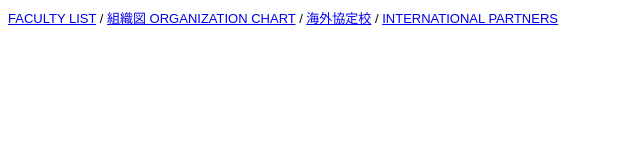
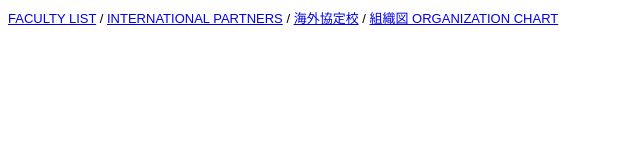
Before and after one commit to mjwarren/partners, a plain HTML site: page index.html in a window 1280 px wide. Shown: the whole page, without its empty margins (0-640 px from the left). Drawn offline with Linux system fonts and the light colour scheme.

Commit message:
Update index.html

```diff
--- a/index.html
+++ b/index.html
@@ -1,9 +1,9 @@
 <body>
     <font face="arial"; font size="2">
     <a href="http://mjwarren.github.io/directory">FACULTY LIST</a>  /
-    <a href="http://mjwarren.github.io/soshikizu">組織図 ORGANIZATION CHART</a>  /
+    <a href="http://mjwarren.github.io/partners">INTERNATIONAL PARTNERS</a>  /
     <a href="http://mjwarren.github.io/partners-jp">海外協定校</a>  /
-    <a href="http://mjwarren.github.io/partners">INTERNATIONAL PARTNERS</a></font>
+    <a href="http://mjwarren.github.io/soshikizu">組織図 ORGANIZATION CHART</a></font>
 <div data-type="AwesomeTableView" data-viewID="-JvMx_cxSidqEkZL2flZ"></div>
 
 <script src="https://awesome-table.com/AwesomeTableInclude.js"></script>
```
